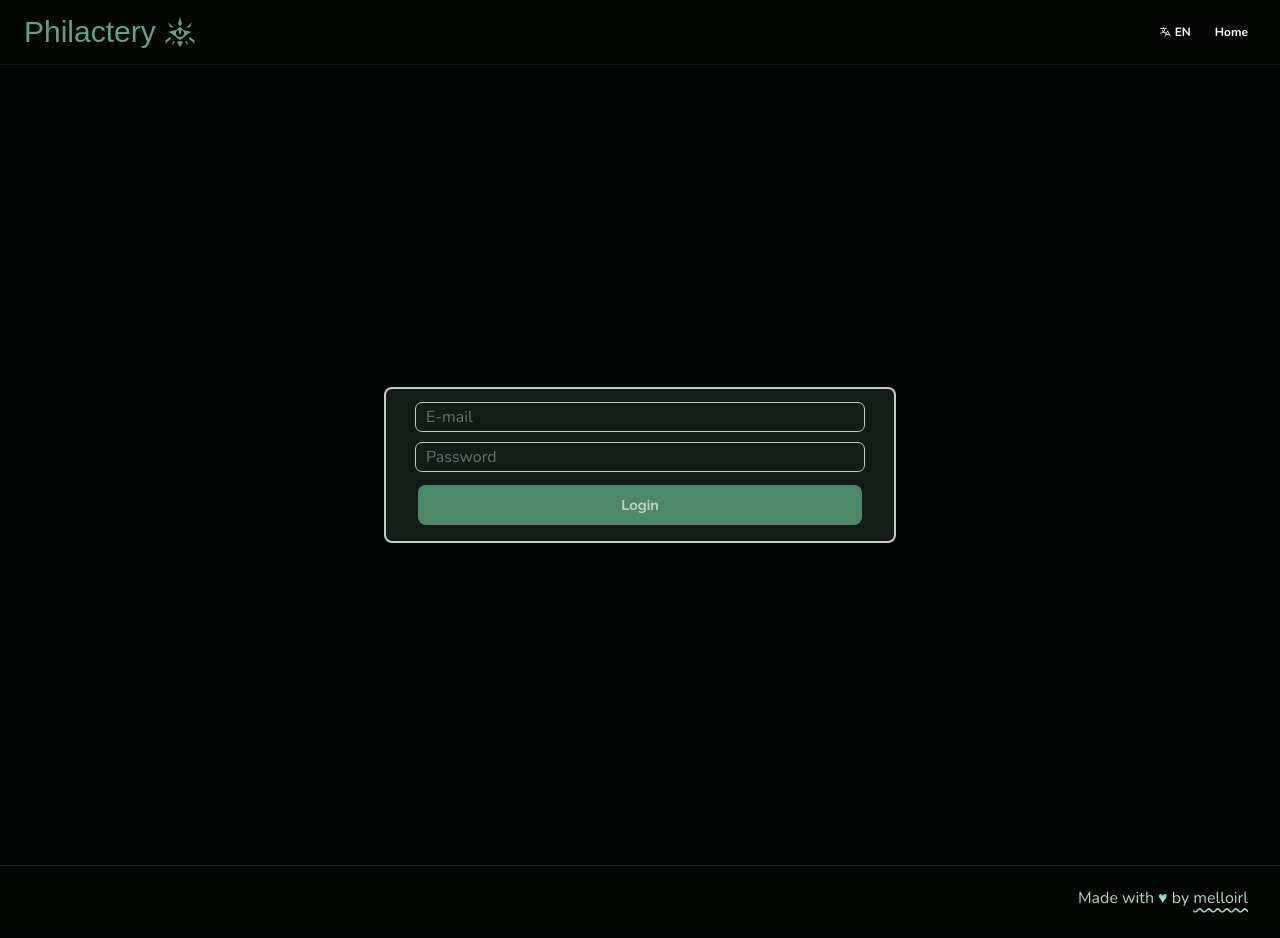
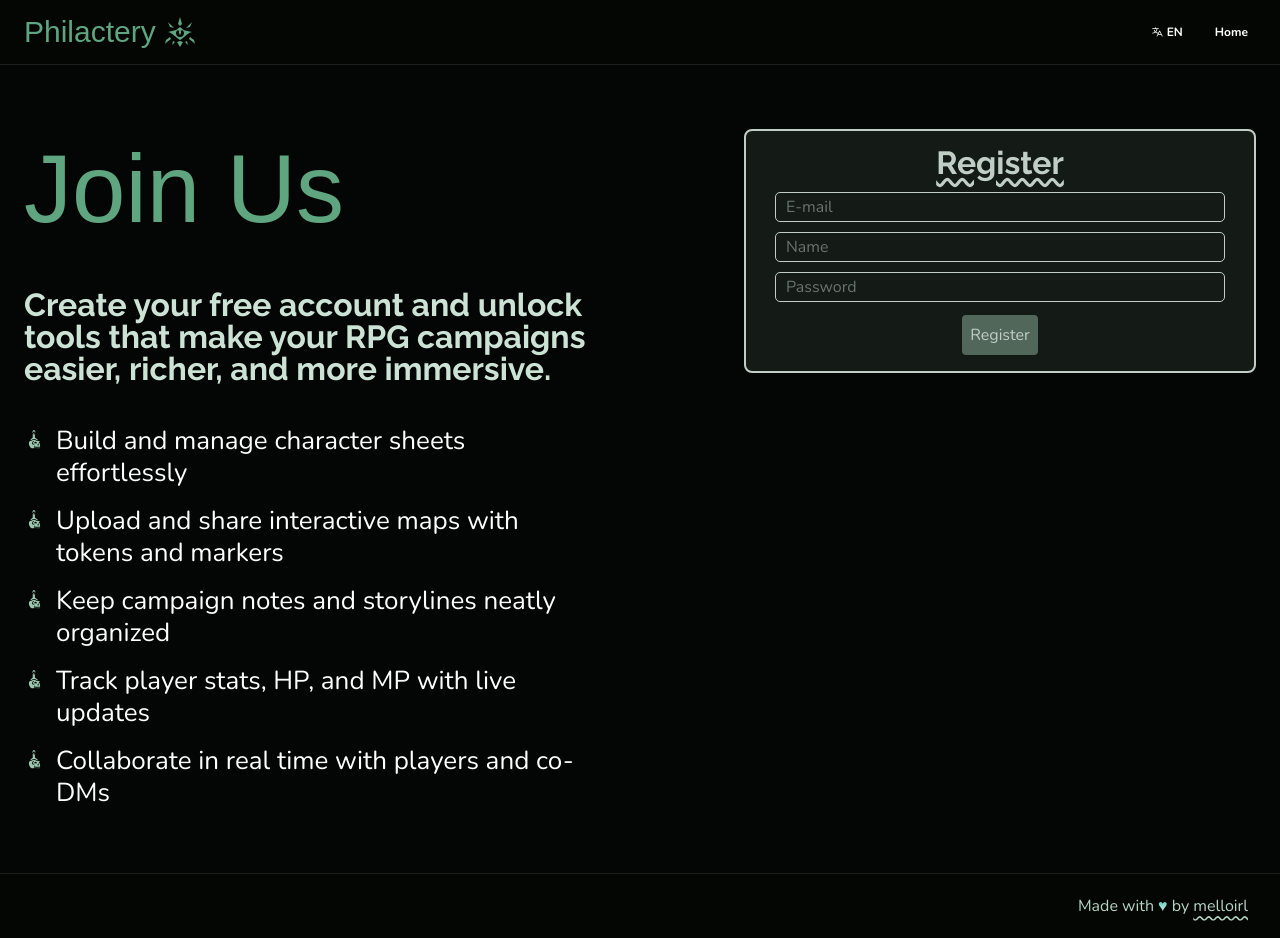
Before and after one commit to melloirl/ttrpg-frontend, a Vue app: page /register in a window 1280 px wide. Built offline with nearby package versions, Linux system fonts and the light colour scheme; no server answers; a web font is replaced by a local one.

Commit message:
feat: new register page

```diff
--- a/src/assets/css/main.css
+++ b/src/assets/css/main.css
@@ -38,6 +38,12 @@ html {
   --b-md: 0.875rem;
   --b-lg: 1.5rem;
   --b-xl: 1.625rem;
+
+  --h-sm: 1.125rem;
+  --h-md: 1.5rem;
+  --h-lg: 2rem;
+  --h-xl: 2.5rem;
+  --h-xxl: 3.25rem;
 }
 
 @layer components {
@@ -66,31 +72,44 @@ html {
   }
 
   .text-h-sm {
-    font-size: var(--b-sm);
+    font-size: var(--h-sm);
     font-family: var(--font-raleway);
     font-weight: 600;
     line-height: 1rem;
   }
 
   .text-h-md {
-    font-size: var(--b-md);
+    font-size: var(--h-md);
     font-family: var(--font-raleway);
     font-weight: 600;
     line-height: 1.25rem;
   }
 
   .text-h-lg {
-    font-size: var(--b-lg);
+    font-size: var(--h-lg);
     font-family: var(--font-raleway);
     font-weight: 700;
     line-height: 2rem;
   }
 
   .text-h-xl {
-    font-size: var(--b-xl);
+    font-size: var(--h-xl);
     font-family: var(--font-raleway);
     font-weight: 800;
     line-height: 2rem;
+  }
+
+  .text-h-2xl {
+    font-size: var(--h-xxl);
+    font-family: var(--font-raleway);
+    font-weight: 800;
+    line-height: 3.5rem;
+  }
+
+  .text-h-8xl {
+    font-size: 6rem;
+    font-family: var(--font-raleway);
+    font-weight: 800;
   }
 }
 
--- a/src/components/forms/LoginForm.vue
+++ b/src/components/forms/LoginForm.vue
@@ -4,28 +4,29 @@
       id="email"
       v-model="form.email" required class="
         outline-moss-200 w-full rounded-[4px] px-2 outline outline-offset-2
-      " type="text" placeholder="E-mail"
+      " type="text" :placeholder="t('form.login.title')"
     >
     <input
       id="password"
       v-model="form.password" required class="
         outline-moss-200 w-full rounded-[4px] px-2 outline outline-offset-2
-      " type="password" placeholder="Password"
+      " type="password" :placeholder="t('form.login.password')"
     >
     <Btn stretch class="text-h-md">
-      Login
+      {{ t('ui.buttons.submit') }}
     </Btn>
   </Form>
 </template>
 
 <script setup lang="ts">
 import { ref } from 'vue'
+import { useI18n } from 'vue-i18n'
 import Btn from '@/components/ui/Btn.vue'
 import Form from '@/components/ui/Form.vue'
 import useAuth from '@/composables/useAuth'
 
 const emit = defineEmits(['submit'])
-
+const { t } = useI18n()
 const { tryLogin } = useAuth()
 
 const form = ref({
--- a/src/components/ui/Footer.vue
+++ b/src/components/ui/Footer.vue
@@ -1,8 +1,8 @@
 <template>
   <footer
     class="
-      bg-moss-950/50 inset-x-0 z-50 flex h-[48px] items-center justify-end
-      border-t border-white/10 p-8
+      bg-moss-950/50 border-lich-50/10 inset-x-0 z-50 flex h-[48px] items-center
+      justify-end border-t p-8
     "
   >
     <h1 class="text-lich-400">
--- a/src/components/ui/Header.vue
+++ b/src/components/ui/Header.vue
@@ -1,6 +1,6 @@
 <template>
   <div
-    class="bg-moss-950/50 fixed inset-x-0 top-0 z-50 border-b border-white/10"
+    class="bg-moss-950/50 border-lich-50/10 fixed inset-x-0 top-0 z-50 border-b"
   >
     <div
       class="
@@ -28,10 +28,10 @@
       </div>
       <div class="flex items-center justify-center gap-2">
         <LangPicker />
-        <nav>
+        <nav id="header-nav" class="relative">
           <ul
             v-if="Object.keys(navigationLinks).length > 0" class="
-              flex items-center justify-center gap-4
+              ml-2 flex items-center justify-center gap-4
             "
           >
             <li v-for="(link, key) in navigationLinks" :key="key">
@@ -78,3 +78,16 @@ const navigationLinks = computed<NavigationLinks>(() => ({
   // about: { name: Routes.ABOUT, label: t('about.title') },
 }))
 </script>
+
+<style scoped>
+#header-nav::after {
+  content: "";
+  background: var(--color-moss-800);
+  position: absolute;
+  top: 50%;
+  left: 0;
+  height: 60%;
+  width: 1px;
+  transform: translateY(-50%);
+}
+</style>
--- a/src/lang/en.json
+++ b/src/lang/en.json
@@ -12,5 +12,34 @@
   "footer": {
     "made": "Made with",
     "by": "by"
+  },
+  "join": {
+    "title": "Join Us",
+    "subtitle": "Create your free account and unlock tools that make your RPG campaigns easier, richer, and more immersive.",
+    "perks": {
+      "character": "Build and manage character sheets effortlessly",
+      "maps": "Upload and share interactive maps with tokens and markers",
+      "notes": "Keep campaign notes and storylines neatly organized",
+      "stats": "Track player stats, HP, and MP with live updates",
+      "collab": "Collaborate in real time with players and co-DMs"
+    }
+  },
+  "form": {
+    "register": {
+      "title": "Register",
+      "username": "Username",
+      "email": "E-mail",
+      "password": "Password"
+    },
+    "login": {
+      "title": "Login",
+      "email": "E-mail",
+      "password": "Password"
+    }
+  },
+  "ui": {
+    "buttons": {
+      "submit": "Submit"
+    }
   }
 }
--- a/src/lang/ptBR.json
+++ b/src/lang/ptBR.json
@@ -12,5 +12,34 @@
   "footer": {
     "made": "Feito com",
     "by": "por"
+  },
+  "join": {
+    "title": "Junte-se a nós",
+    "subtitle": "Crie sua conta gratuita e desbloqueie ferramentas que tornam suas campanhas de RPG mais fáceis, ricas e imersivas.",
+    "perks": {
+      "character": "Crie e gerencie fichas de personagem com facilidade",
+      "maps": "Envie e compartilhe mapas interativos com marcadores",
+      "notes": "Organize anotações e enredos da campanha",
+      "stats": "Acompanhe estatísticas dos jogadores, PVs e PMs em tempo real",
+      "collab": "Colabore em tempo real com jogadores e co-mestres"
+    }
+  },
+  "form": {
+    "register": {
+      "title": "Registrar-se",
+      "username": "Usuário",
+      "email": "E-mail",
+      "password": "Senha"
+    },
+    "login": {
+      "title": "Login",
+      "email": "Usuário",
+      "password": "Senha"
+    }
+  },
+  "ui": {
+    "buttons": {
+      "submit": "Enviar"
+    }
   }
 }
--- a/src/views/RegisterView.vue
+++ b/src/views/RegisterView.vue
@@ -1,38 +1,62 @@
 <template>
   <main
-    class="flex h-screen flex-col items-center justify-center gap-16 px-14"
+    class="
+      bg-moss-950 text-lich-50 flex min-h-screen flex-col items-center
+      justify-center px-6 py-16
+    "
   >
-    <div class="flex items-center gap-8">
-      <LoginForm @submit="handleFeedback" />
+    <div
+      class="
+        flex w-full max-w-7xl flex-col items-center gap-16
+        md:flex-row md:items-start md:justify-between
+      "
+    >
+      <aside
+        class="
+          flex max-w-xl flex-col gap-6
+          md:gap-10
+        "
+      >
+        <h1
+          class="
+            font-wdxl text-lich-700 text-5xl leading-tight
+            md:text-7xl
+            lg:text-8xl
+          "
+        >
+          {{ t('join.title') }}
+        </h1>
+        <p class="text-h-lg text-lich-300">
+          {{ t('join.subtitle') }}
+        </p>
+        <ul class="flex flex-col gap-4">
+          <li
+            v-for="(item, index) in listItems"
+            :key="index"
+            class="text-b-xl flex items-start gap-3"
+          >
+            <IconCandleSkull class="text-lich-500 mt-1 size-5 shrink-0" />
+            <span>{{ t(item) }}</span>
+          </li>
+        </ul>
+      </aside>
+      <RegisterForm />
     </div>
-    <Transition enter-from-class="transform-translate-x-[20px]" enter-to-class="transform-translate-x-[20px]">
-      <p
-        v-if="isAuthenticated !== null && showFeedback"
-        class="rounded-md border border-gray-900 p-2 text-lg font-semibold" :class="[isAuthenticated ? `
-          bg-green-500/10 text-green-500
-        ` : `bg-red-500/10 text-red-500`]"
-      >
-        {{ isAuthenticated ? 'Login succeeded!' : 'Login failed. Try again.' }}
-      </p>
-    </Transition>
   </main>
 </template>
 
 <script setup lang="ts">
-import { ref } from 'vue'
-import LoginForm from '@/components/forms/LoginForm.vue'
-import useAuth from '@/composables/useAuth'
+import { useI18n } from 'vue-i18n'
+import IconCandleSkull from '@/assets/icons/IconCandleSkull.svg'
+import RegisterForm from '@/components/forms/RegisterForm.vue'
 
-const { isAuthenticated } = useAuth()
+const { t } = useI18n()
 
-const showFeedback = ref(false)
-
-function handleFeedback() {
-  showFeedback.value = true
-  setTimeout(clearFeedback, 3000)
-}
-
-function clearFeedback() {
-  showFeedback.value = false
-}
+const listItems = [
+  'join.perks.character',
+  'join.perks.maps',
+  'join.perks.notes',
+  'join.perks.stats',
+  'join.perks.collab',
+]
 </script>
```
Also changed, not shown: src/assets/icons/IconCandleSkull.svg (added).
